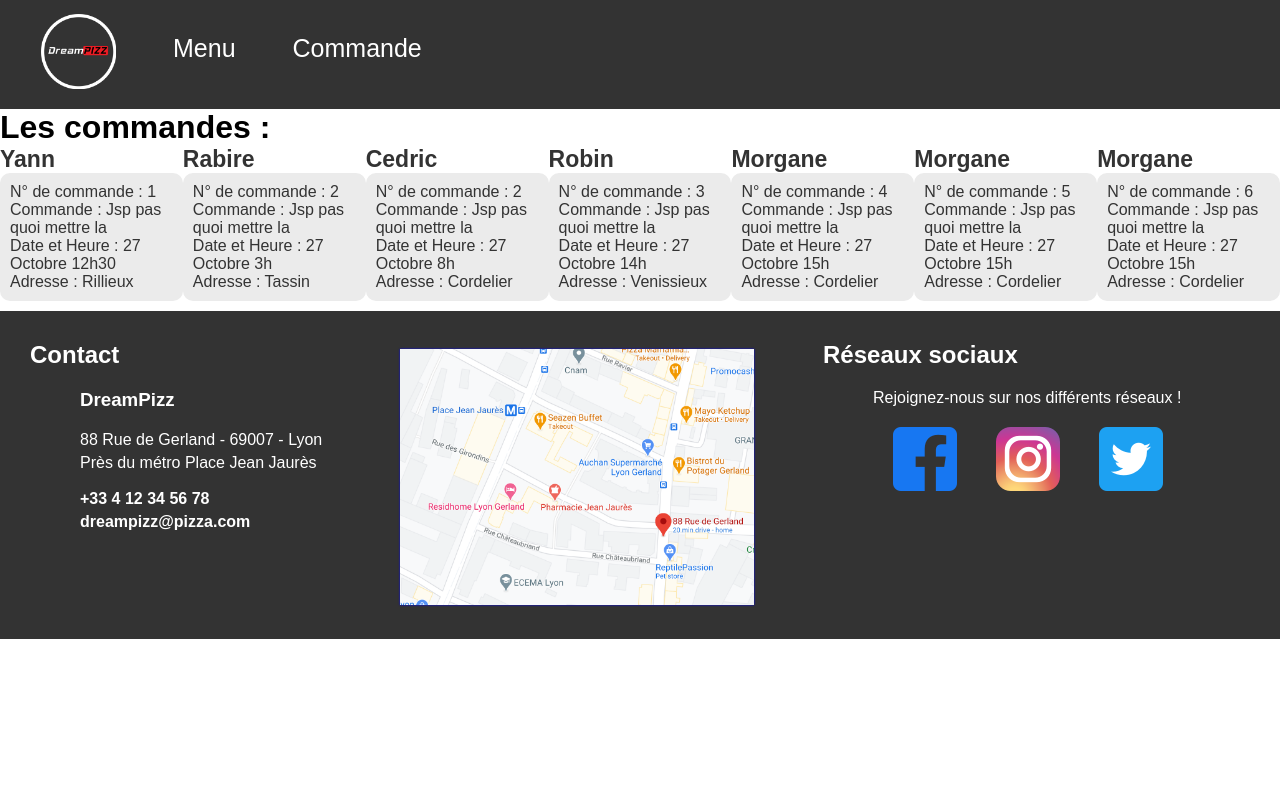
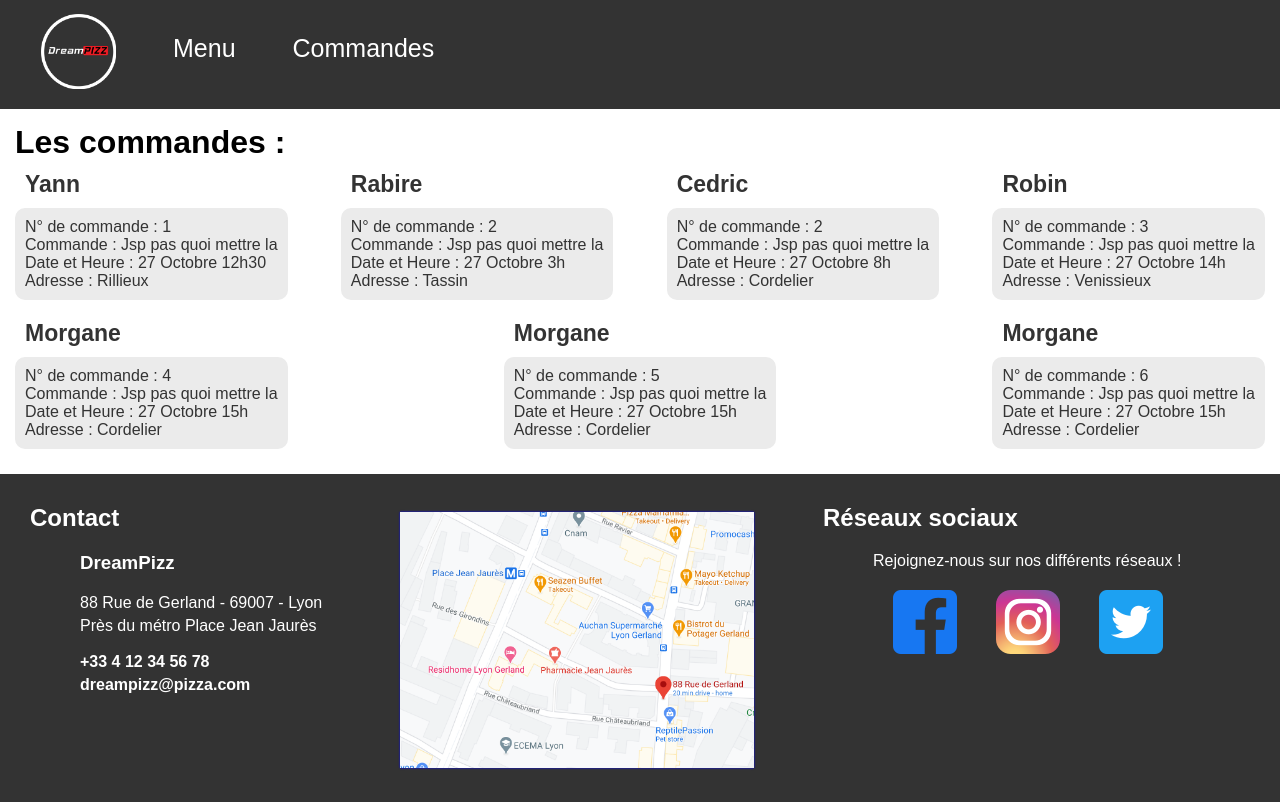
Before and after one commit to Rabire/DreamPizz, a React (Create React App) app in the folder front/: page /commande in a window 1280 px wide. Built offline with nearby package versions, Linux system fonts and the light colour scheme.

Commit message:
up commandelist

```diff
--- a/front/src/components/CommandeList.css
+++ b/front/src/components/CommandeList.css
@@ -1,11 +1,13 @@
-.commandeScreen {
+.commande-Screen {
   display: flex;
   flex-direction: column;
+  margin: 15px;
 }
-.commandeRow {
+.commande-row {
   display: flex;
   justify-content: space-between;
   flex-direction: row;
+  flex-wrap: wrap;
 }
 /* .quantité {
   font-size: 16px;
@@ -15,6 +17,7 @@
 .client-name {
   font-size: 23px;
   font-weight: bold;
+  padding: 10px;
 }
 .commande-infos {
   background-color: #ebebeb;
--- a/front/src/components/CommandeList.js
+++ b/front/src/components/CommandeList.js
@@ -61,9 +61,9 @@ function CommandeList() {
     },
   ];
   return (
-    <div className="commandeScreen">
+    <div className="commande-Screen">
       <h1>Les commandes :</h1>
-      <div className="commandeRow">
+      <div className="commande-row">
         {arrCommandes.map((client) => (
           <p>
             <div className="client-name">{client.name}</div>
--- a/front/src/components/Header.js
+++ b/front/src/components/Header.js
@@ -14,7 +14,7 @@ function Header() {
             Menu
           </a>
           <a className="Atext" href="/commande">
-            Commande
+            Commandes
           </a>
         </div>
       </div>
```
